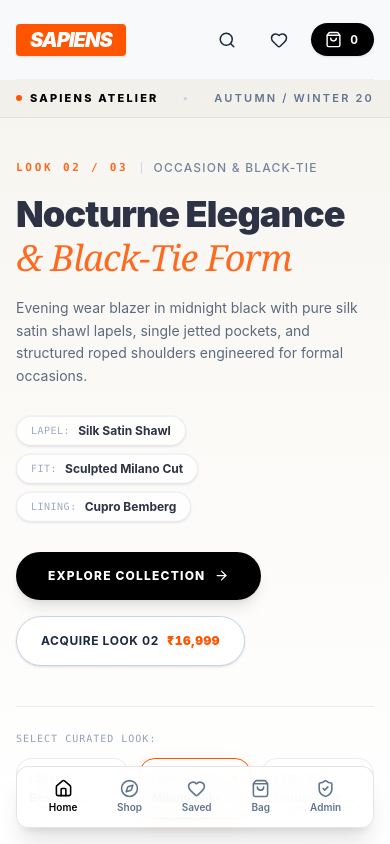
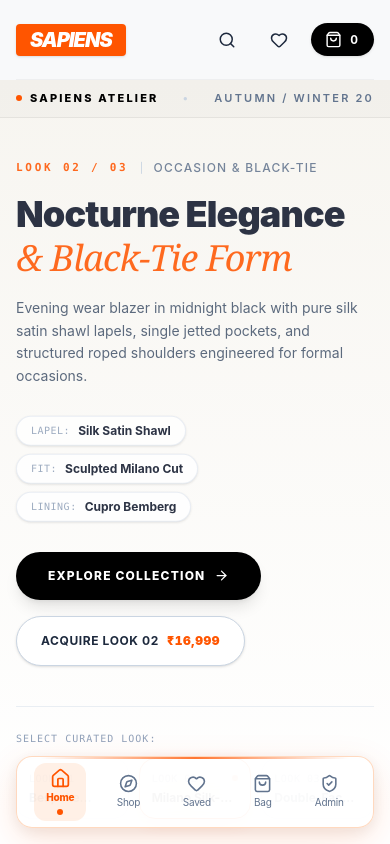
Before and after one commit to brixalabsofficial-ship-it/sapiens, a React (Vite) app: page / in a window 390 px wide. Shown: the top 844 px of the page. Built offline with nearby package versions, Linux system fonts and the light colour scheme; no server answers.

Commit message:
style: add SAPIENS orange accents to mobile bottom bar

```diff
--- a/src/components/Navbar.jsx
+++ b/src/components/Navbar.jsx
@@ -249,67 +249,101 @@ export default function Navbar() {
         )}
       </header>
 
-      {/* Floating Mobile Bottom Navigation Bar */}
+      {/* Floating Mobile Bottom Navigation Bar with SAPIENS Orange Accents */}
       <div className="lg:hidden fixed bottom-4 inset-x-4 z-40">
-        <nav className="bg-white/90 backdrop-blur-xl border border-black/10 px-3 py-2 shadow-xl rounded-xl flex items-center justify-around text-slate-800">
+        <nav className="relative bg-white/92 backdrop-blur-2xl border border-orange-500/25 px-2 py-1.5 shadow-[0_12px_36px_rgba(255,85,0,0.14),0_4px_16px_rgba(0,0,0,0.08)] rounded-2xl flex items-center justify-around text-slate-800 overflow-hidden">
+
+          {/* Subtle Top Accent Shimmer Line */}
+          <div className="absolute top-0 inset-x-6 h-[2px] bg-gradient-to-r from-transparent via-[#FF5500] to-transparent opacity-80" />
+
+          {/* Home Link */}
           <Link
             to="/"
-            className={`flex flex-col items-center gap-0.5 py-1 px-3 transition-colors ${
-              isActive('/') ? 'text-black font-extrabold' : 'text-slate-500 hover:text-black'
+            className={`relative flex flex-col items-center gap-0.5 py-1.5 px-3 rounded-xl transition-all duration-200 ${
+              isActive('/')
+                ? 'text-[#FF5500] font-extrabold bg-orange-500/10'
+                : 'text-slate-500 hover:text-[#FF5500]'
             }`}
           >
-            <Home size={19} />
-            <span className="text-[10px] font-semibold">Home</span>
+            <Home size={19} className={`transition-transform ${isActive('/') ? 'scale-110' : ''}`} />
+            <span className="text-[10px] tracking-tight">Home</span>
+            {isActive('/') && (
+              <span className="w-1.5 h-1.5 rounded-full bg-[#FF5500] mt-0.5" />
+            )}
           </Link>
 
+          {/* Shop Link */}
           <Link
             to="/shop"
-            className={`flex flex-col items-center gap-0.5 py-1 px-3 transition-colors ${
-              isActive('/shop') ? 'text-black font-extrabold' : 'text-slate-500 hover:text-black'
+            className={`relative flex flex-col items-center gap-0.5 py-1.5 px-3 rounded-xl transition-all duration-200 ${
+              isActive('/shop')
+                ? 'text-[#FF5500] font-extrabold bg-orange-500/10'
+                : 'text-slate-500 hover:text-[#FF5500]'
             }`}
           >
-            <Compass size={19} />
-            <span className="text-[10px] font-semibold">Shop</span>
+            <Compass size={19} className={`transition-transform ${isActive('/shop') ? 'scale-110' : ''}`} />
+            <span className="text-[10px] tracking-tight">Shop</span>
+            {isActive('/shop') && (
+              <span className="w-1.5 h-1.5 rounded-full bg-[#FF5500] mt-0.5" />
+            )}
           </Link>
 
+          {/* Wishlist Link */}
           <Link
             to="/wishlist"
-            className={`flex flex-col items-center gap-0.5 py-1 px-3 relative transition-colors ${
-              isActive('/wishlist') ? 'text-black font-extrabold' : 'text-slate-500 hover:text-black'
+            className={`relative flex flex-col items-center gap-0.5 py-1.5 px-3 rounded-xl transition-all duration-200 ${
+              isActive('/wishlist')
+                ? 'text-[#FF5500] font-extrabold bg-orange-500/10'
+                : 'text-slate-500 hover:text-[#FF5500]'
             }`}
           >
-            <Heart size={19} />
-            <span className="text-[10px] font-semibold">Saved</span>
+            <Heart size={19} className={`transition-transform ${isActive('/wishlist') ? 'scale-110' : ''}`} />
+            <span className="text-[10px] tracking-tight">Saved</span>
             {wishlist.length > 0 && (
-              <span className="absolute top-0 right-2 w-3.5 h-3.5 bg-black text-white text-[9px] font-bold flex items-center justify-center rounded-full">
+              <span className="absolute top-1 right-2 w-4 h-4 bg-[#FF5500] text-white text-[9px] font-bold flex items-center justify-center rounded-full shadow-sm shadow-orange-500/50">
                 {wishlist.length}
               </span>
             )}
+            {isActive('/wishlist') && (
+              <span className="w-1.5 h-1.5 rounded-full bg-[#FF5500] mt-0.5" />
+            )}
           </Link>
 
+          {/* Bag / Cart Link */}
           <Link
             to="/cart"
-            className={`flex flex-col items-center gap-0.5 py-1 px-3 relative transition-colors ${
-              isActive('/cart') ? 'text-black font-extrabold' : 'text-slate-500 hover:text-black'
+            className={`relative flex flex-col items-center gap-0.5 py-1.5 px-3 rounded-xl transition-all duration-200 ${
+              isActive('/cart')
+                ? 'text-[#FF5500] font-extrabold bg-orange-500/10'
+                : 'text-slate-500 hover:text-[#FF5500]'
             }`}
           >
-            <ShoppingBag size={19} />
-            <span className="text-[10px] font-semibold">Bag</span>
+            <ShoppingBag size={19} className={`transition-transform ${isActive('/cart') ? 'scale-110' : ''}`} />
+            <span className="text-[10px] tracking-tight">Bag</span>
             {itemCount > 0 && (
-              <span className="absolute top-0 right-1 w-3.5 h-3.5 bg-black text-white text-[9px] font-bold flex items-center justify-center rounded-full">
+              <span className="absolute top-1 right-1.5 w-4 h-4 bg-[#FF5500] text-white text-[9px] font-bold flex items-center justify-center rounded-full shadow-sm shadow-orange-500/50">
                 {itemCount}
               </span>
             )}
+            {isActive('/cart') && (
+              <span className="w-1.5 h-1.5 rounded-full bg-[#FF5500] mt-0.5" />
+            )}
           </Link>
 
+          {/* Admin Link */}
           <Link
             to="/admin"
-            className={`flex flex-col items-center gap-0.5 py-1 px-3 transition-colors ${
-              isActive('/admin') ? 'text-black font-extrabold' : 'text-slate-500 hover:text-black'
+            className={`relative flex flex-col items-center gap-0.5 py-1.5 px-3 rounded-xl transition-all duration-200 ${
+              isActive('/admin')
+                ? 'text-[#FF5500] font-extrabold bg-orange-500/10'
+                : 'text-slate-500 hover:text-[#FF5500]'
             }`}
           >
-            <ShieldCheck size={19} />
-            <span className="text-[10px] font-semibold">Admin</span>
+            <ShieldCheck size={19} className={`transition-transform ${isActive('/admin') ? 'scale-110' : ''}`} />
+            <span className="text-[10px] tracking-tight">Admin</span>
+            {isActive('/admin') && (
+              <span className="w-1.5 h-1.5 rounded-full bg-[#FF5500] mt-0.5" />
+            )}
           </Link>
         </nav>
       </div>
```
